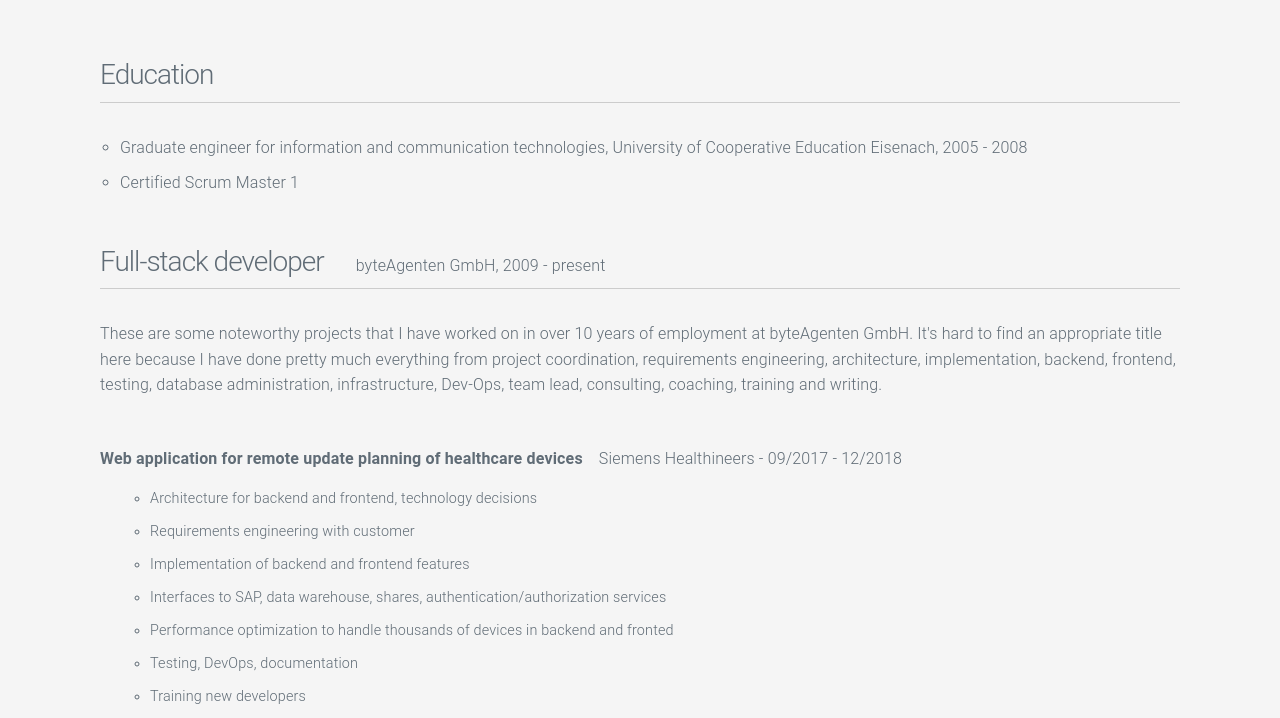
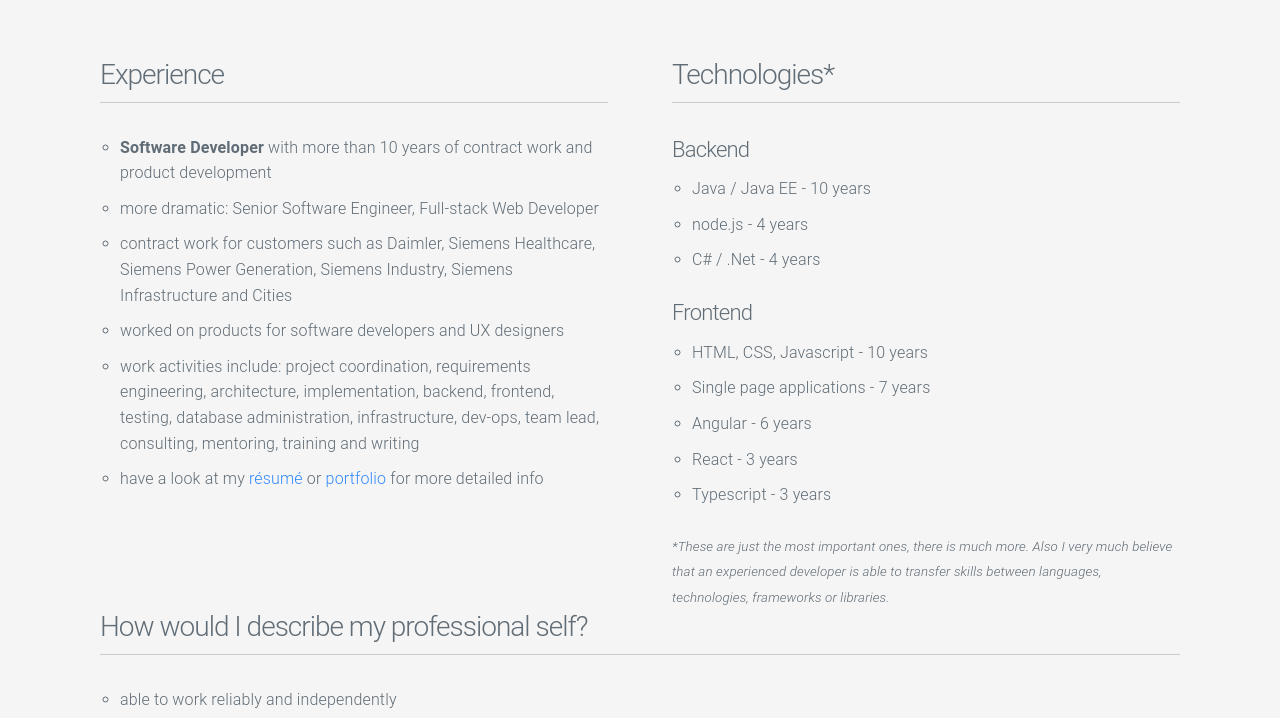
Before and after one commit to sissbruecker/homepage, a Gatsby site: page / in a window 1280 px wide. Shown: the part 82-800 px from the top of the page. Built offline with nearby package versions, Linux system fonts and the light colour scheme; Gatsby itself is replaced by a stand-in of ours.

Commit message:
Add profile page

```diff
--- a/src/pages/index.js
+++ b/src/pages/index.js
@@ -1,8 +1,8 @@
 import React from 'react';
-import ResumePage from './resume';
+import ProfilePage from './profile';
 
 const IndexPage = () => (
-  <ResumePage/>
+  <ProfilePage/>
 );
 
 export default IndexPage
--- /dev/null
+++ b/src/pages/profile.js
@@ -0,0 +1,82 @@
+import React from 'react';
+import Layout from '../components/layout';
+import SEO from '../components/seo';
+import SubTitle from '../components/subtitle';
+import styles from './profile.module.css';
+
+const ProfilePage = () => (
+    <Layout>
+        <SEO title="Profile"/>
+
+        <div className={styles.grid}>
+
+            <section>
+                <SubTitle title='Experience'/>
+                <ul>
+                    <li><strong>Software Developer</strong> with more than 10 years of contract work and product
+                        development
+                    </li>
+                    <li>more dramatic: Senior Software Engineer, Full-stack Web Developer</li>
+                    <li>contract work for customers such as Daimler, Siemens Healthcare, Siemens Power Generation,
+                        Siemens Industry, Siemens Infrastructure and Cities
+                    </li>
+                    <li>worked on products for software developers and UX designers</li>
+                    <li>work activities include: project coordination, requirements engineering, architecture,
+                        implementation, backend, frontend, testing, database administration, infrastructure, dev-ops,
+                        team lead, consulting, mentoring, training and writing
+                    </li>
+                    <li>have a look at my <a href='/resume'>résumé</a> or <a href='/portfolio'>portfolio</a> for more
+                        detailed info
+                    </li>
+                </ul>
+            </section>
+
+            <section>
+                <SubTitle title='Technologies*'/>
+                <div className={styles.block}>
+                    <h4>Backend</h4>
+                    <ul>
+                        <li>Java / Java EE - 10 years</li>
+                        <li>node.js - 4 years</li>
+                        <li>C# / .Net - 4 years</li>
+                    </ul>
+                </div>
+
+                <div className={styles.block}>
+                    <h4>Frontend</h4>
+                    <ul>
+                        <li>HTML, CSS, Javascript - 10 years</li>
+                        <li>Single page applications - 7 years</li>
+                        <li>Angular - 6 years</li>
+                        <li>React - 3 years</li>
+                        <li>Typescript - 3 years</li>
+                    </ul>
+                </div>
+
+                <small><em>
+                    *These are just the most important ones, there is much more.
+                    Also I very much believe that an experienced developer is able to transfer skills between languages,
+                    technologies, frameworks or libraries.
+                </em></small>
+            </section>
+
+            <section>
+                <SubTitle title='How would I describe my professional self?'/>
+                <ul>
+                    <li>able to work reliably and independently</li>
+                    <li>logical thinking</li>
+                    <li>critical thinking, validation of requirements and decisions</li>
+                    <li>user-oriented thinking beyond technical aspects</li>
+                    <li>focus on quality, usability, performance</li>
+                    <li>can find practical solutions in short amount of time</li>
+                    <li>good didactic skills</li>
+                    <li>curious and interested in new technologies and developments in software engineering</li>
+                </ul>
+            </section>
+
+        </div>
+
+    </Layout>
+);
+
+export default ProfilePage;
--- /dev/null
+++ b/src/pages/profile.module.css
@@ -0,0 +1,17 @@
+.grid {
+    display: flex;
+    flex-direction: row;
+    justify-content: space-between;
+    flex-wrap: wrap;
+    margin-right: -64px;
+}
+
+.grid > * {
+    flex: 1 1 0;
+    min-width: 350px;
+    margin-right: 64px;
+}
+
+.block h4 {
+    margin-bottom: 12px;
+}
--- a/src/pages/resume.js
+++ b/src/pages/resume.js
@@ -27,7 +27,8 @@ const ResumePage = () => (
                 GmbH.
                 It's hard to find an appropriate title here because I have done pretty much everything from project
                 coordination, requirements engineering, architecture, implementation, backend, frontend, testing,
-                database administration, infrastructure, Dev-Ops, team lead, consulting, coaching, training and writing.
+                database administration, infrastructure, Dev-Ops, team lead, consulting, mentoring, training and
+                writing.
             </p>
 
             <ul className={styles.projects}>
```
